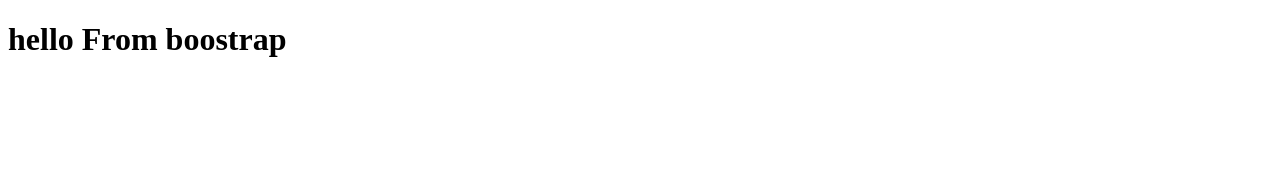
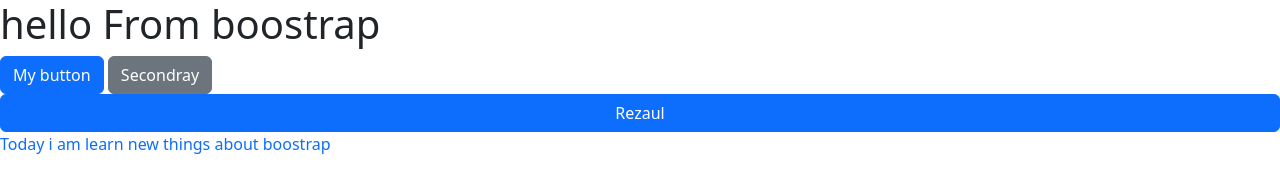
Before and after one commit to Rezaul02/boostrap-practic, a plain HTML site: page index.html in a window 1280 px wide. Drawn offline with nearby package versions, Linux system fonts and the light colour scheme.

Commit message:
This is another thing

```diff
--- a/index.html
+++ b/index.html
@@ -4,9 +4,20 @@
     <meta charset="UTF-8">
     <meta http-equiv="X-UA-Compatible" content="IE=edge">
     <meta name="viewport" content="width=device-width, initial-scale=1.0">
-    <title>Document</title>
+    <title>boostrap In Css</title>
+     <link href="https://cdn.jsdelivr.net/npm/bootstrap@5.2.2/dist/css/bootstrap.min.css" rel="stylesheet" integrity="sha384-Zenh87qX5JnK2Jl0vWa8Ck2rdkQ2Bzep5IDxbcnCeuOxjzrPF/et3URy9Bv1WTRi" crossorigin="anonymous">
+
 </head>
 <body>
     <h1>hello From boostrap</h1>
+    <button class="btn btn-primary">My button</button>
+    <button class="btn btn-secondary">Secondray </button>
+    <div class="d-grid gap-2">
+        <button class="btn btn-primary" type="button">Rezaul</button>
+        </div>
+        <p class="text-primary"> Today i am learn new things about boostrap</p>
+
+
+    </button>
 </body>
 </html>
```
